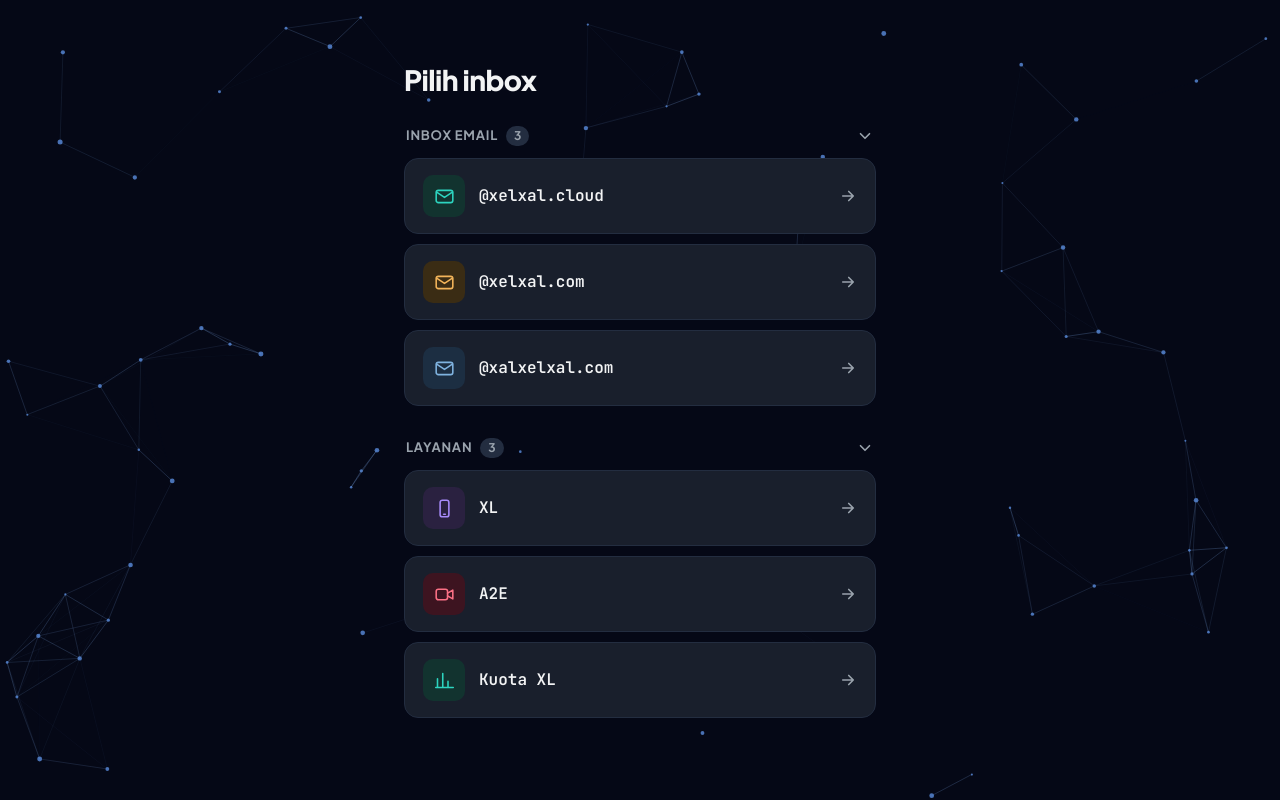
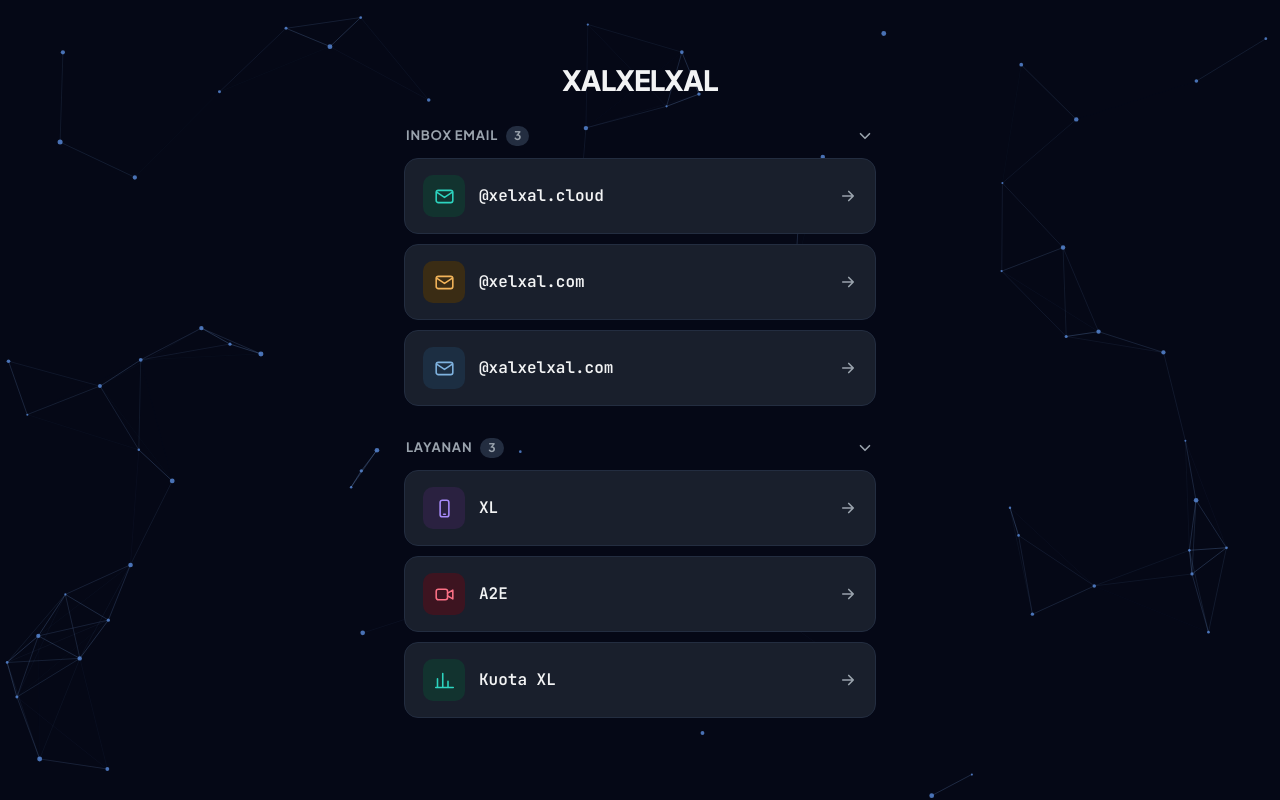
Before and after one commit to xalxelxal/mail, a plain HTML site: page index.html in a window 1280 px wide. Drawn offline with Linux system fonts and the light colour scheme.

Commit message:
Menu: judul jadi XALXELXAL, rata tengah

```diff
--- a/index.html
+++ b/index.html
@@ -40,7 +40,7 @@
       .wrap{position:relative;z-index:1;max-width:520px;margin:0 auto;padding:40px 20px 48px}
       @media(min-width:720px){ .wrap{padding:64px 24px} }
 
-      h1{font-size:28px;line-height:1.15;letter-spacing:-.02em;font-weight:800;margin:0 0 24px}
+      h1{font-size:28px;line-height:1.15;letter-spacing:-.02em;font-weight:800;margin:0 0 24px;text-align:center}
 
       .list{display:flex;flex-direction:column;gap:10px}
       .card{
@@ -104,7 +104,7 @@
   <body>
     <canvas id="bg-net" aria-hidden="true"></canvas>
     <main class="wrap">
-      <h1>Pilih inbox</h1>
+      <h1>XALXELXAL</h1>
 
       <section class="group" data-group>
         <button class="group-head" type="button" aria-expanded="true" aria-controls="g-email">
```
